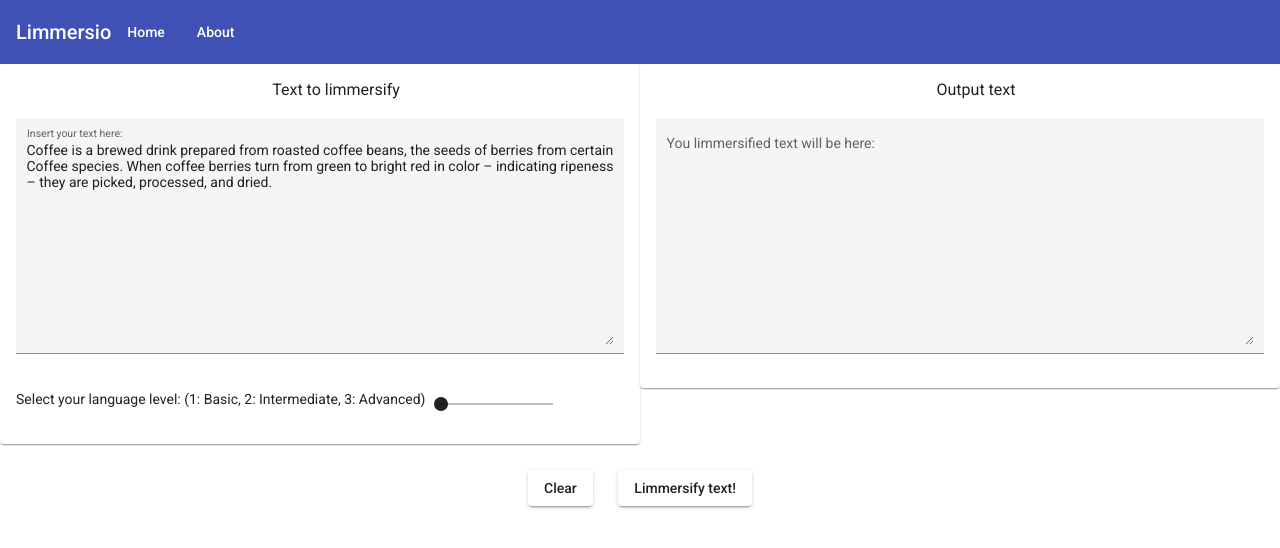
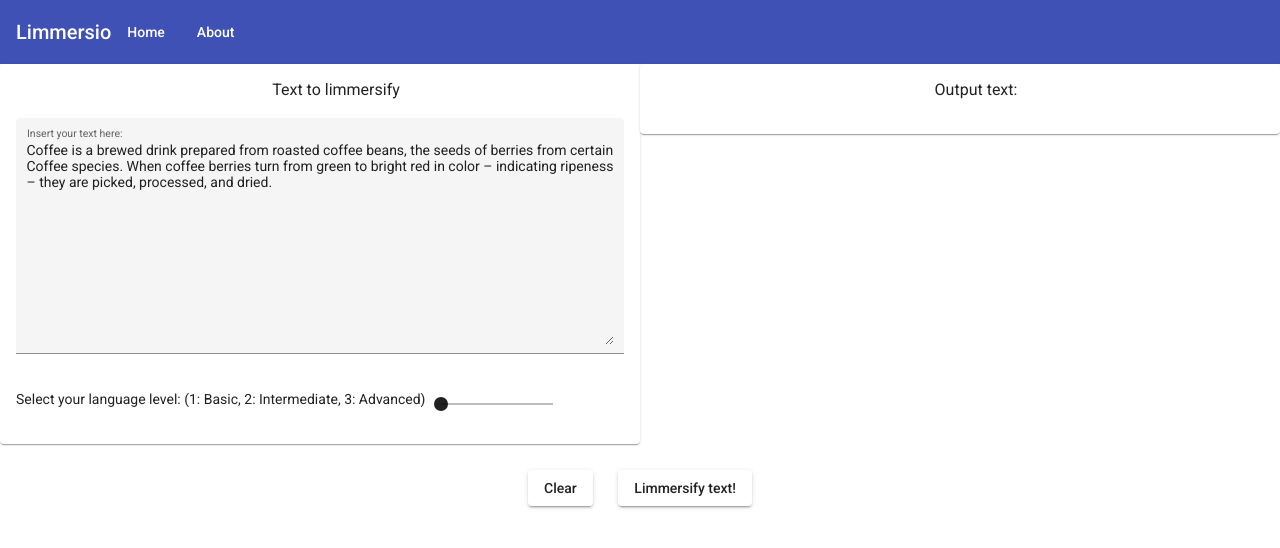
Before and after one commit to hugoib/limmersio, an Angular app in the folder frontend/: page /home in a window 1280 px wide. Shown: the top 548 px of the page. Built offline with nearby package versions, Linux system fonts and the light colour scheme.

Commit message:
Bug fixing and improving FE-BE communication

```diff
--- a/frontend/src/app/app.module.ts
+++ b/frontend/src/app/app.module.ts
@@ -18,6 +18,7 @@ import {MatFormFieldModule} from '@angular/material/form-field';
 import { FormsModule } from '@angular/forms';
 import {MatSliderModule} from '@angular/material/slider';
 import {FlexLayoutModule} from '@angular/flex-layout';
+
 
 @NgModule({
   declarations: [
--- a/frontend/src/app/home/home.component.css
+++ b/frontend/src/app/home/home.component.css
@@ -41,3 +41,8 @@
 .text-area{
   height:200px;
 }
+
+:host ::ng-deep .translated-word{
+  color: red !important;;
+  font-weight: bold !important;
+}
--- a/frontend/src/app/home/home.component.html
+++ b/frontend/src/app/home/home.component.html
@@ -32,13 +32,10 @@
 
           <div fxFlex="50">
             <mat-card class="example-card">
-              <mat-card-header>Output text</mat-card-header>
+              <mat-card-header>Output text:</mat-card-header>
               <br>
               <mat-card-content>
-                <mat-form-field appearance="fill" class="input-text">
-                  <mat-label>You limmersified text will be here:</mat-label>
-                  <textarea class="text-area" matInput [(ngModel)]="outputText">{{outputText}}</textarea>
-                </mat-form-field>
+                <div [innerHtml]="getHtml(outputText)"></div>
               </mat-card-content>
             </mat-card>
           </div>
--- a/frontend/src/app/home/home.component.ts
+++ b/frontend/src/app/home/home.component.ts
@@ -2,6 +2,7 @@ import { Component, OnInit, OnDestroy } from '@angular/core';
 import { DataService } from '../data.service';
 import { takeUntil } from 'rxjs/operators';
 import { Subject } from 'rxjs';
+import { DomSanitizer} from '@angular/platform-browser';
 
 @Component({
   selector: 'app-home',
@@ -10,12 +11,14 @@ import { Subject } from 'rxjs';
 })
 export class HomeComponent implements OnInit, OnDestroy {
 
+  outputText = '';
   limmersifiedText: any[];
   destroy$: Subject<boolean> = new Subject<boolean>();
-  constructor(private dataService: DataService) { }
+  constructor(private dataService: DataService, private domSanitizer: DomSanitizer) { }
+
 
   inputText = 'Coffee is a brewed drink prepared from roasted coffee beans, the seeds of berries from certain Coffee species. When coffee berries turn from green to bright red in color – indicating ripeness – they are picked, processed, and dried. ';
-  outputText = '';
+
   selectedLevelSlider = 1;
   spinnerWait: boolean;
 
@@ -34,13 +37,27 @@ export class HomeComponent implements OnInit, OnDestroy {
 
   public formJSON() {
     const level = ['a', 'b', 'c'];
+    // Clean forbidden JSON characters
+
+    const text = this.inputText;
+    var new_text = "";
+    for( var i = 0; i < text.length; i++ ){
+      if( !(text[i] == '\n' || text[i] == '\r') ){
+        new_text += text[i];
+      }
+    }
+
     const data = '{ ' +
-        '"text": "' + this.inputText + '", ' +
+        '"text": "' + new_text.replace(/[!@#$^&%*()+=[\]/{}|:<>?,.\\-]/g, '') + '", ' +
         '"level":  "' + level[this.selectedLevelSlider - 1 ] +
          '"}';
     const paramsJSON = JSON.parse(data);
     console.log(paramsJSON);
     return paramsJSON;
+}
+
+getHtml(html){
+  return this.domSanitizer.bypassSecurityTrustHtml(html);
 }
 
   public limmersify() {
```
